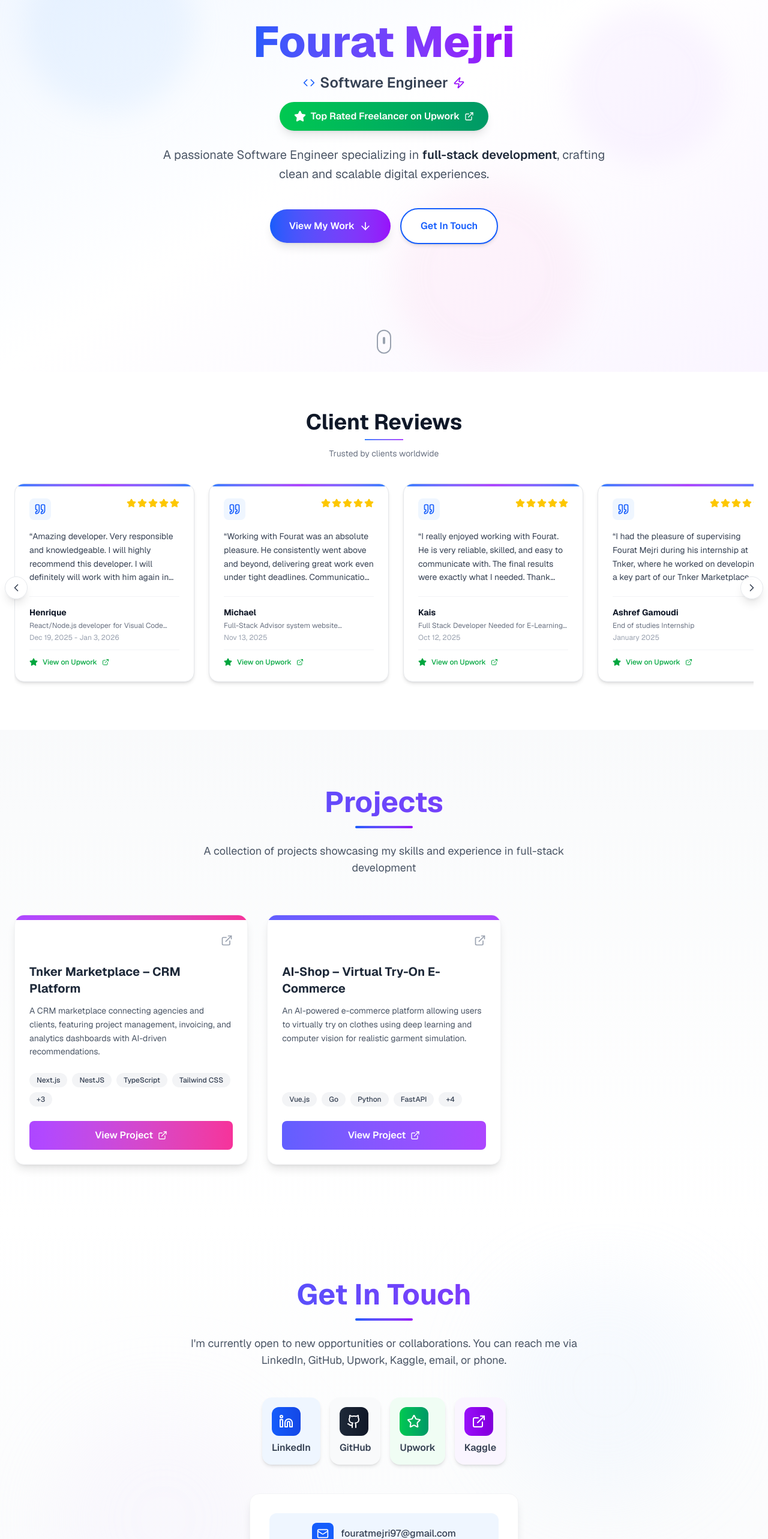
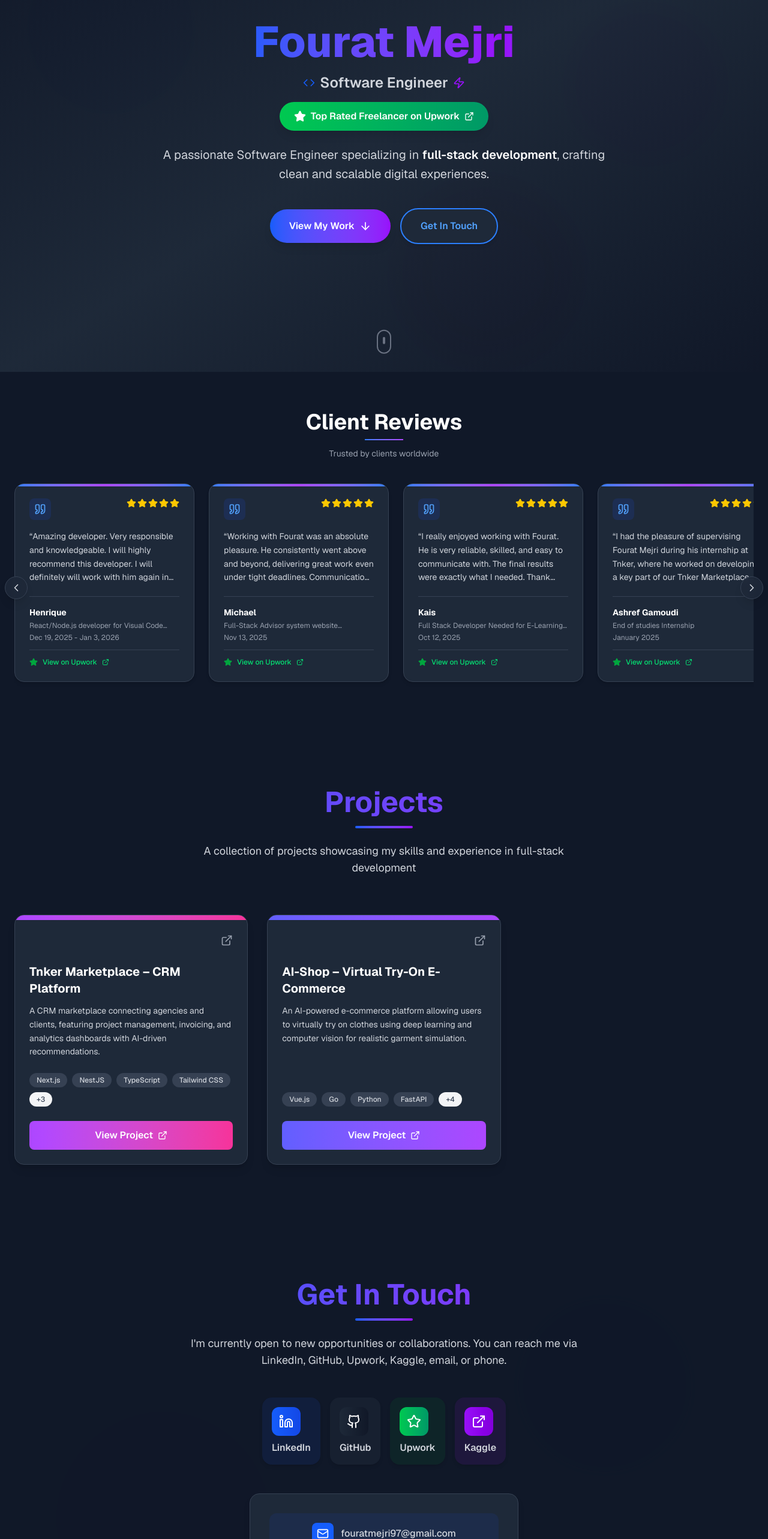
Before and after one commit to FouratMejri99/FouPortfolio, a Next.js app: page / in a window 1280 px wide. Shown: the part 180-2746 px from the top of the page at 60% size. Built offline with nearby package versions, Linux system fonts and the light colour scheme.

Commit message:
updated the background color

```diff
--- a/app/components/Contact.jsx
+++ b/app/components/Contact.jsx
@@ -9,37 +9,37 @@ export default function Contact() {
       url: "https://www.linkedin.com/in/fourat-mejri",
       icon: Linkedin,
       color: "from-blue-600 to-blue-700",
-      bgColor: "bg-blue-50",
+      bgColor: "bg-blue-900/20",
     },
     {
       name: "GitHub",
       url: "https://github.com/FouratMejri99",
       icon: Github,
       color: "from-gray-800 to-gray-900",
-      bgColor: "bg-gray-50",
+      bgColor: "bg-gray-800/50",
     },
     {
       name: "Upwork",
       url: "https://www.upwork.com/freelancers/~0175443912a5f8cd13?mp_source=share",
       icon: Star,
       color: "from-green-500 to-emerald-600",
-      bgColor: "bg-green-50",
+      bgColor: "bg-green-900/20",
     },
     {
       name: "Kaggle",
       url: "https://www.kaggle.com/fouratmejri",
       icon: ExternalLink,
       color: "from-purple-600 to-purple-700",
-      bgColor: "bg-purple-50",
+      bgColor: "bg-purple-900/20",
     },
   ];
 
   return (
-    <section id="contact" className="py-24 text-center bg-gradient-to-b from-white to-gray-50 px-6 relative overflow-hidden">
+    <section id="contact" className="py-24 text-center bg-gray-900 px-6 relative overflow-hidden">
       {/* Background decoration */}
       <div className="absolute inset-0 overflow-hidden pointer-events-none">
-        <div className="absolute top-20 right-20 w-96 h-96 bg-blue-100 rounded-full mix-blend-multiply filter blur-3xl opacity-20"></div>
-        <div className="absolute bottom-20 left-20 w-96 h-96 bg-purple-100 rounded-full mix-blend-multiply filter blur-3xl opacity-20"></div>
+        <div className="absolute top-20 right-20 w-96 h-96 bg-blue-500 rounded-full mix-blend-multiply filter blur-3xl opacity-10"></div>
+        <div className="absolute bottom-20 left-20 w-96 h-96 bg-purple-500 rounded-full mix-blend-multiply filter blur-3xl opacity-10"></div>
       </div>
 
       <div className="relative z-10 max-w-4xl mx-auto">
@@ -53,7 +53,7 @@ export default function Contact() {
             Get In Touch
           </h2>
           <div className="w-24 h-1 bg-gradient-to-r from-blue-600 to-purple-600 mx-auto rounded-full mb-6"></div>
-          <p className="text-lg text-gray-600 mb-12 max-w-2xl mx-auto">
+          <p className="text-lg text-gray-300 mb-12 max-w-2xl mx-auto">
             I'm currently open to new opportunities or collaborations. You can reach
             me via LinkedIn, GitHub, Upwork, Kaggle, email, or phone.
           </p>
@@ -86,7 +86,7 @@ export default function Contact() {
                 <div className={`w-12 h-12 rounded-xl bg-gradient-to-r ${social.color} flex items-center justify-center mb-2 group-hover:scale-110 transition-transform`}>
                   <Icon className="w-6 h-6 text-white" />
                 </div>
-                <span className="text-gray-700 font-semibold">{social.name}</span>
+                <span className="text-gray-300 font-semibold">{social.name}</span>
               </motion.a>
             );
           })}
@@ -98,28 +98,28 @@ export default function Contact() {
           whileInView={{ opacity: 1, y: 0 }}
           viewport={{ once: true }}
           transition={{ duration: 0.6, delay: 0.4 }}
-          className="bg-white rounded-2xl shadow-lg p-8 border border-gray-100 max-w-md mx-auto"
+          className="bg-gray-800 rounded-2xl shadow-lg p-8 border border-gray-700 max-w-md mx-auto"
         >
           <div className="space-y-4">
             <motion.a
               href="mailto:fouratmejri97@gmail.com"
               whileHover={{ scale: 1.05 }}
-              className="flex items-center justify-center gap-3 p-4 bg-blue-50 rounded-xl hover:bg-blue-100 transition-colors group"
+              className="flex items-center justify-center gap-3 p-4 bg-blue-900/20 rounded-xl hover:bg-blue-900/30 transition-colors group"
             >
               <div className="p-2 bg-blue-600 rounded-lg group-hover:scale-110 transition-transform">
                 <Mail className="w-5 h-5 text-white" />
               </div>
-              <span className="text-gray-700 font-medium">fouratmejri97@gmail.com</span>
+              <span className="text-gray-300 font-medium">fouratmejri97@gmail.com</span>
             </motion.a>
             <motion.a
               href="tel:+21652610305"
               whileHover={{ scale: 1.05 }}
-              className="flex items-center justify-center gap-3 p-4 bg-purple-50 rounded-xl hover:bg-purple-100 transition-colors group"
+              className="flex items-center justify-center gap-3 p-4 bg-purple-900/20 rounded-xl hover:bg-purple-900/30 transition-colors group"
             >
               <div className="p-2 bg-purple-600 rounded-lg group-hover:scale-110 transition-transform">
                 <Phone className="w-5 h-5 text-white" />
               </div>
-              <span className="text-gray-700 font-medium">+216 52 610 305</span>
+              <span className="text-gray-300 font-medium">+216 52 610 305</span>
             </motion.a>
           </div>
         </motion.div>
--- a/app/components/Header.jsx
+++ b/app/components/Header.jsx
@@ -6,13 +6,13 @@ export default function Header() {
   return (
     <section
       id="home"
-      className="min-h-screen flex flex-col items-center justify-center text-center px-6 bg-gradient-to-br from-blue-50 via-white to-purple-50 relative overflow-hidden"
+      className="min-h-screen flex flex-col items-center justify-center text-center px-6 bg-gradient-to-br from-gray-900 via-gray-800 to-gray-900 relative overflow-hidden"
     >
       {/* Animated background elements */}
       <div className="absolute inset-0 overflow-hidden pointer-events-none">
-        <div className="absolute top-20 left-10 w-72 h-72 bg-blue-200 rounded-full mix-blend-multiply filter blur-xl opacity-20 animate-blob"></div>
-        <div className="absolute top-40 right-10 w-72 h-72 bg-purple-200 rounded-full mix-blend-multiply filter blur-xl opacity-20 animate-blob animation-delay-2000"></div>
-        <div className="absolute -bottom-8 left-1/2 w-72 h-72 bg-pink-200 rounded-full mix-blend-multiply filter blur-xl opacity-20 animate-blob animation-delay-4000"></div>
+        <div className="absolute top-20 left-10 w-72 h-72 bg-blue-500 rounded-full mix-blend-multiply filter blur-xl opacity-10 animate-blob"></div>
+        <div className="absolute top-40 right-10 w-72 h-72 bg-purple-500 rounded-full mix-blend-multiply filter blur-xl opacity-10 animate-blob animation-delay-2000"></div>
+        <div className="absolute -bottom-8 left-1/2 w-72 h-72 bg-pink-500 rounded-full mix-blend-multiply filter blur-xl opacity-10 animate-blob animation-delay-4000"></div>
       </div>
 
       <div className="relative z-10">
@@ -23,7 +23,7 @@ export default function Header() {
           initial={{ opacity: 0, y: 40 }}
           animate={{ opacity: 1, y: 0 }}
           transition={{ duration: 0.6, delay: 0.1 }}
-          className="text-5xl md:text-7xl font-extrabold text-gray-900 mb-4"
+          className="text-5xl md:text-7xl font-extrabold text-white mb-4"
         >
           <span className="bg-gradient-to-r from-blue-600 via-purple-600 to-blue-600 bg-clip-text text-transparent animate-gradient">
             Fourat Mejri
@@ -37,7 +37,7 @@ export default function Header() {
           className="flex items-center justify-center gap-2 mb-4"
         >
           <Code className="w-5 h-5 text-blue-600" />
-          <span className="text-xl md:text-2xl font-semibold text-gray-700">
+          <span className="text-xl md:text-2xl font-semibold text-gray-300">
             Software Engineer
           </span>
           <Zap className="w-5 h-5 text-purple-600" />
@@ -68,10 +68,10 @@ export default function Header() {
           initial={{ opacity: 0, y: 20 }}
           animate={{ opacity: 1, y: 0 }}
           transition={{ delay: 0.4 }}
-          className="mt-4 text-lg md:text-xl text-gray-600 max-w-3xl mx-auto leading-relaxed"
+          className="mt-4 text-lg md:text-xl text-gray-300 max-w-3xl mx-auto leading-relaxed"
         >
           A passionate Software Engineer specializing in{" "}
-          <span className="font-semibold text-gray-800">
+          <span className="font-semibold text-white">
             full-stack development
           </span>
           , crafting clean and scalable digital experiences.
@@ -96,7 +96,7 @@ export default function Header() {
             href="#contact"
             whileHover={{ scale: 1.05, y: -2 }}
             whileTap={{ scale: 0.95 }}
-            className="inline-flex items-center gap-2 bg-white text-blue-600 px-8 py-4 rounded-full font-semibold border-2 border-blue-600 hover:bg-blue-50 transition-all duration-300 shadow-md"
+            className="inline-flex items-center gap-2 bg-gray-800 text-blue-400 px-8 py-4 rounded-full font-semibold border-2 border-blue-500 hover:bg-gray-700 transition-all duration-300 shadow-md"
           >
             Get In Touch
           </motion.a>
@@ -113,12 +113,12 @@ export default function Header() {
         <motion.div
           animate={{ y: [0, 10, 0] }}
           transition={{ duration: 1.5, repeat: Infinity }}
-          className="w-6 h-10 border-2 border-gray-400 rounded-full flex justify-center"
+          className="w-6 h-10 border-2 border-gray-500 rounded-full flex justify-center"
         >
           <motion.div
             animate={{ y: [0, 12, 0] }}
             transition={{ duration: 1.5, repeat: Infinity }}
-            className="w-1 h-3 bg-gray-400 rounded-full mt-2"
+            className="w-1 h-3 bg-gray-500 rounded-full mt-2"
           />
         </motion.div>
       </motion.div>
--- a/app/components/Projects.jsx
+++ b/app/components/Projects.jsx
@@ -54,7 +54,7 @@ export default function Projects() {
   return (
     <section
       id="projects"
-      className="py-24 bg-gradient-to-b from-gray-50 to-white px-6 relative"
+      className="py-24 bg-gray-900 px-6 relative"
     >
       <motion.div
         initial={{ opacity: 0, y: 20 }}
@@ -67,7 +67,7 @@ export default function Projects() {
           Projects
         </h2>
         <div className="w-24 h-1 bg-gradient-to-r from-blue-600 to-purple-600 mx-auto rounded-full"></div>
-        <p className="mt-6 text-gray-600 text-lg max-w-2xl mx-auto">
+        <p className="mt-6 text-gray-300 text-lg max-w-2xl mx-auto">
           A collection of projects showcasing my skills and experience in
           full-stack development
         </p>
@@ -82,7 +82,7 @@ export default function Projects() {
             viewport={{ once: true }}
             transition={{ duration: 0.5, delay: i * 0.1 }}
             whileHover={{ y: -8 }}
-            className="group bg-white rounded-2xl overflow-hidden shadow-lg hover:shadow-2xl transition-all duration-300 border border-gray-100 flex flex-col"
+            className="group bg-gray-800 rounded-2xl overflow-hidden shadow-lg hover:shadow-2xl transition-all duration-300 border border-gray-700 flex flex-col"
           >
             <div className={`h-2 bg-gradient-to-r ${p.color}`}></div>
             <div className="p-6 flex-1 flex flex-col">
@@ -91,23 +91,23 @@ export default function Projects() {
                   className={`w-8 h-8 bg-gradient-to-r ${p.color} bg-clip-text text-transparent`}
                 />
                 {p.link !== "restricted" && (
-                  <ExternalLink className="w-5 h-5 text-gray-400 group-hover:text-blue-600 transition-colors" />
+                  <ExternalLink className="w-5 h-5 text-gray-400 group-hover:text-blue-400 transition-colors" />
                 )}
                 {p.link === "restricted" && (
                   <Lock className="w-5 h-5 text-gray-400" />
                 )}
               </div>
-              <h3 className="text-xl font-bold text-gray-800 mb-3 group-hover:text-blue-600 transition-colors">
+              <h3 className="text-xl font-bold text-white mb-3 group-hover:text-blue-400 transition-colors">
                 {p.title}
               </h3>
-              <p className="text-gray-600 text-sm mb-6 flex-1 leading-relaxed">
+              <p className="text-gray-300 text-sm mb-6 flex-1 leading-relaxed">
                 {p.desc}
               </p>
               <div className="flex flex-wrap gap-2 mb-6">
                 {p.tech.slice(0, 4).map((tech, idx) => (
                   <span
                     key={idx}
-                    className="px-3 py-1 bg-gray-100 text-gray-700 text-xs font-medium rounded-full"
+                    className="px-3 py-1 bg-gray-700 text-gray-300 text-xs font-medium rounded-full"
                   >
                     {tech}
                   </span>
@@ -146,7 +146,7 @@ export default function Projects() {
             initial={{ opacity: 0 }}
             animate={{ opacity: 1 }}
             exit={{ opacity: 0 }}
-            className="fixed inset-0 flex items-center justify-center bg-black/60 backdrop-blur-sm z-50 p-4"
+            className="fixed inset-0 flex items-center justify-center bg-black/80 backdrop-blur-sm z-50 p-4"
             onClick={() => setShowAlert(false)}
           >
             <motion.div
@@ -154,15 +154,15 @@ export default function Projects() {
               animate={{ scale: 1, opacity: 1 }}
               exit={{ scale: 0.9, opacity: 0 }}
               onClick={(e) => e.stopPropagation()}
-              className="bg-white rounded-2xl shadow-2xl p-8 max-w-sm text-center border border-gray-100"
+              className="bg-gray-800 rounded-2xl shadow-2xl p-8 max-w-sm text-center border border-gray-700"
             >
               <div className="w-16 h-16 bg-gradient-to-r from-blue-500 to-purple-500 rounded-full flex items-center justify-center mx-auto mb-4">
                 <Lock className="w-8 h-8 text-white" />
               </div>
-              <h3 className="text-2xl font-bold text-gray-800 mb-2">
+              <h3 className="text-2xl font-bold text-white mb-2">
                 Access Restricted
               </h3>
-              <p className="text-gray-600 mb-6">
+              <p className="text-gray-300 mb-6">
                 You need{" "}
                 <span className="font-semibold text-blue-600">
                   Fourat permission
--- a/app/components/Testimonials.jsx
+++ b/app/components/Testimonials.jsx
@@ -99,7 +99,7 @@ export default function Testimonials() {
   return (
     <section
       id="testimonials"
-      className="py-16 bg-white px-6 relative overflow-hidden"
+      className="py-16 bg-gray-900 px-6 relative overflow-hidden"
     >
       <div className="relative z-10 max-w-7xl mx-auto">
         {/* Compact Header */}
@@ -110,11 +110,11 @@ export default function Testimonials() {
           transition={{ duration: 0.4 }}
           className="text-center mb-10"
         >
-          <h2 className="text-3xl md:text-4xl font-bold text-gray-900 mb-2">
+          <h2 className="text-3xl md:text-4xl font-bold text-white mb-2">
             Client Reviews
           </h2>
           <div className="w-16 h-0.5 bg-gradient-to-r from-blue-500 to-purple-500 mx-auto mb-3"></div>
-          <p className="text-sm text-gray-500">Trusted by clients worldwide</p>
+          <p className="text-sm text-gray-400">Trusted by clients worldwide</p>
         </motion.div>
 
         {/* Carousel Container */}
@@ -122,17 +122,17 @@ export default function Testimonials() {
           {/* Navigation Buttons */}
           <button
             onClick={handlePrev}
-            className="absolute left-0 top-1/2 -translate-y-1/2 z-20 bg-white/90 backdrop-blur-sm rounded-full p-2 shadow-lg hover:shadow-xl transition-all duration-200 hover:scale-110 -translate-x-4 hidden md:flex items-center justify-center border border-gray-200"
+            className="absolute left-0 top-1/2 -translate-y-1/2 z-20 bg-gray-800/90 backdrop-blur-sm rounded-full p-2 shadow-lg hover:shadow-xl transition-all duration-200 hover:scale-110 -translate-x-4 hidden md:flex items-center justify-center border border-gray-700"
             aria-label="Previous testimonials"
           >
-            <ChevronLeft className="w-5 h-5 text-gray-700" />
+            <ChevronLeft className="w-5 h-5 text-gray-300" />
           </button>
           <button
             onClick={handleNext}
-            className="absolute right-0 top-1/2 -translate-y-1/2 z-20 bg-white/90 backdrop-blur-sm rounded-full p-2 shadow-lg hover:shadow-xl transition-all duration-200 hover:scale-110 translate-x-4 hidden md:flex items-center justify-center border border-gray-200"
+            className="absolute right-0 top-1/2 -translate-y-1/2 z-20 bg-gray-800/90 backdrop-blur-sm rounded-full p-2 shadow-lg hover:shadow-xl transition-all duration-200 hover:scale-110 translate-x-4 hidden md:flex items-center justify-center border border-gray-700"
             aria-label="Next testimonials"
           >
-            <ChevronRight className="w-5 h-5 text-gray-700" />
+            <ChevronRight className="w-5 h-5 text-gray-300" />
           </button>
 
           {/* Horizontal Scrollable Container */}
@@ -157,15 +157,15 @@ export default function Testimonials() {
                 viewport={{ once: true }}
                 transition={{ duration: 0.3, delay: index * 0.1 }}
                 whileHover={{ y: -5, shadow: "lg" }}
-                className="w-[300px] bg-white rounded-2xl p-6 shadow-md hover:shadow-xl transition-all duration-300 border border-gray-200 flex flex-col relative overflow-hidden flex-shrink-0"
+                className="w-[300px] bg-gray-800 rounded-2xl p-6 shadow-md hover:shadow-xl transition-all duration-300 border border-gray-700 flex flex-col relative overflow-hidden flex-shrink-0"
               >
                 {/* Decorative top accent */}
                 <div className="absolute top-0 left-0 right-0 h-1 bg-gradient-to-r from-blue-500 via-purple-500 to-blue-500"></div>
 
                 {/* Quote Icon */}
                 <div className="mb-4 flex items-start justify-between">
-                  <div className="p-2 bg-blue-50 rounded-lg">
-                    <Quote className="w-5 h-5 text-blue-600" />
+                  <div className="p-2 bg-blue-900/30 rounded-lg">
+                    <Quote className="w-5 h-5 text-blue-400" />
                   </div>
                   {/* Rating Stars */}
                   <div className="flex gap-0.5">
@@ -183,16 +183,16 @@ export default function Testimonials() {
                 </div>
 
                 {/* Review Text */}
-                <p className="text-gray-700 mb-5 flex-1 leading-relaxed text-sm line-clamp-4">
+                <p className="text-gray-300 mb-5 flex-1 leading-relaxed text-sm line-clamp-4">
                   &ldquo;{review.review}&rdquo;
                 </p>
 
                 {/* Client Info */}
-                <div className="pt-4 border-t border-gray-100 mb-3">
-                  <p className="font-bold text-gray-900 text-sm mb-1">
+                <div className="pt-4 border-t border-gray-700 mb-3">
+                  <p className="font-bold text-white text-sm mb-1">
                     {review.clientName}
                   </p>
-                  <p className="text-xs text-gray-500 line-clamp-1">
+                  <p className="text-xs text-gray-400 line-clamp-1">
                     {review.project}
                   </p>
                   {review.date && (
@@ -208,7 +208,7 @@ export default function Testimonials() {
                   }
                   target="_blank"
                   rel="noopener noreferrer"
-                  className="inline-flex items-center gap-2 text-xs font-medium text-green-600 hover:text-green-700 transition-colors pt-3 border-t border-gray-100"
+                  className="inline-flex items-center gap-2 text-xs font-medium text-green-400 hover:text-green-300 transition-colors pt-3 border-t border-gray-700"
                 >
                   <Star className="w-3.5 h-3.5 fill-green-600 text-green-600" />
                   <span>View on Upwork</span>
--- a/app/globals.css
+++ b/app/globals.css
@@ -1,8 +1,8 @@
 @import "tailwindcss";
 
 :root {
-  --background: #ffffff;
-  --foreground: #171717;
+  --background: #0a0a0a;
+  --foreground: #ededed;
   --primary: #3b82f6;
   --primary-dark: #2563eb;
   --secondary: #8b5cf6;
@@ -14,13 +14,6 @@
   --color-foreground: var(--foreground);
   --font-sans: var(--font-geist-sans);
   --font-mono: var(--font-geist-mono);
-}
-
-@media (prefers-color-scheme: dark) {
-  :root {
-    --background: #0a0a0a;
-    --foreground: #ededed;
-  }
 }
 
 body {
@@ -39,16 +32,16 @@ html {
 }
 
 ::-webkit-scrollbar-track {
-  background: #f1f1f1;
+  background: #1a1a1a;
 }
 
 ::-webkit-scrollbar-thumb {
-  background: #888;
+  background: #444;
   border-radius: 5px;
 }
 
 ::-webkit-scrollbar-thumb:hover {
-  background: #555;
+  background: #666;
 }
 
 /* Smooth transitions */
--- a/app/page.tsx
+++ b/app/page.tsx
@@ -7,7 +7,7 @@ import Testimonials from "./components/Testimonials";
 
 export default function Page() {
   return (
-    <main className="font-sans">
+    <main className="font-sans bg-gray-900">
       <Navbar />
       <Header />
 
```
Also changed, not shown: app/components/About.jsx (+23 -23 lines), app/components/Navbar.jsx (+8 -8 lines).
